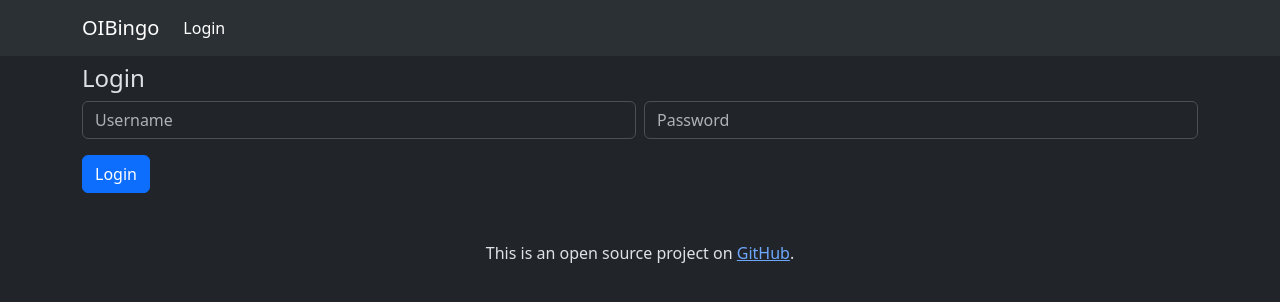
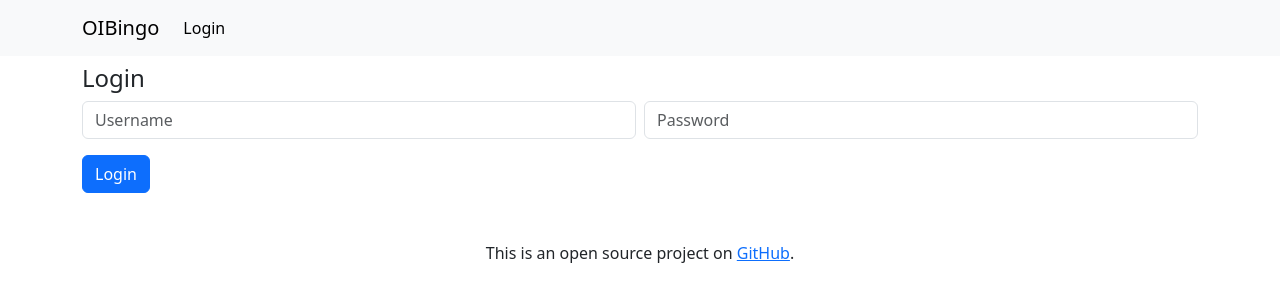
Before and after one commit to CYEZOI/OIBingo, a website: page Source/HTML/index.html in a window 1280 px wide. Drawn offline with nearby package versions, Linux system fonts and the light colour scheme.

Commit message:
Change to light

```diff
--- a/Source/HTML/index.html
+++ b/Source/HTML/index.html
@@ -1,5 +1,5 @@
 <!doctype html>
-<html lang="en" data-bs-theme="dark">
+<html lang="en" data-bs-theme="light">
 
 <head>
     <title>OIBingo</title>
```
